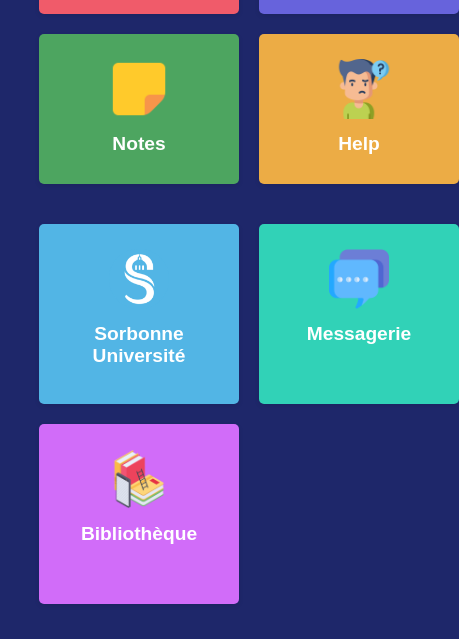
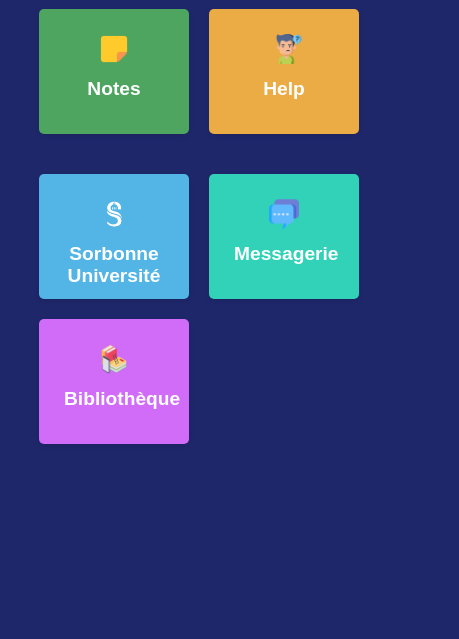
Before and after one commit to yaniswhy/Drag-nDrop, a website: page index.html in a window 390 px wide. Shown: the part 283-922 px from the top of the page, 459 px wide, since content can reach past the window. After the commit the page ends 844 px from the top, so only its background shows below. Drawn offline with Linux system fonts and the light colour scheme.

Commit message:
last pls

```diff
--- a/style-main.css
+++ b/style-main.css
@@ -32,7 +32,6 @@
     display: flex;
     justify-content: center;
     text-align: center;
-    margin-left: 10px;
 }
 
 img {
@@ -133,13 +132,18 @@
     .buttons-section, .links-section {
         grid-template-columns: 1fr 1fr; /* Two columns on tablet */
     }
+    img {
+        width: 30%;
+        max-width: 100px;
+    }
     .button-card
 {
-    width:200px;
+    width:150px;
+    height: 125px;
 }
-
 .link-card
 {
-    width: 200px;
+    width: 150px;
+    height: 125px;
 }
 }
```
